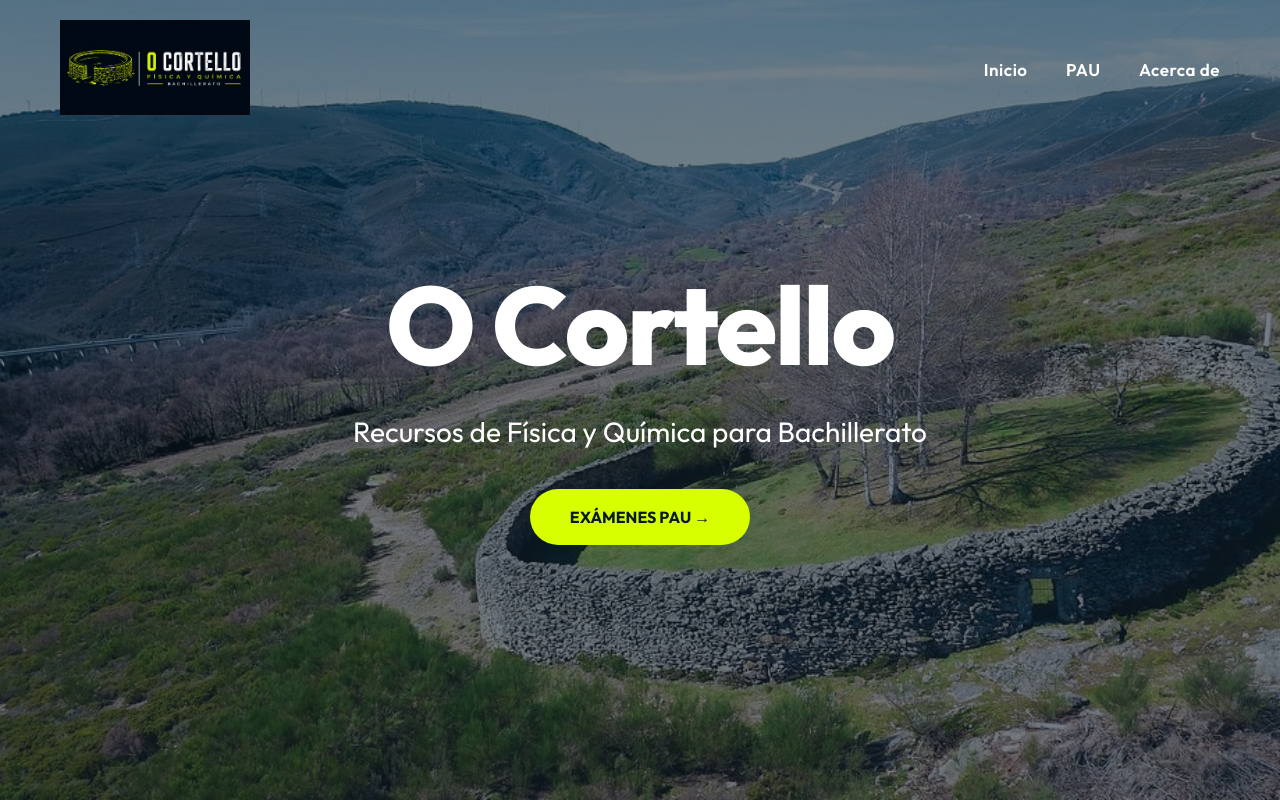
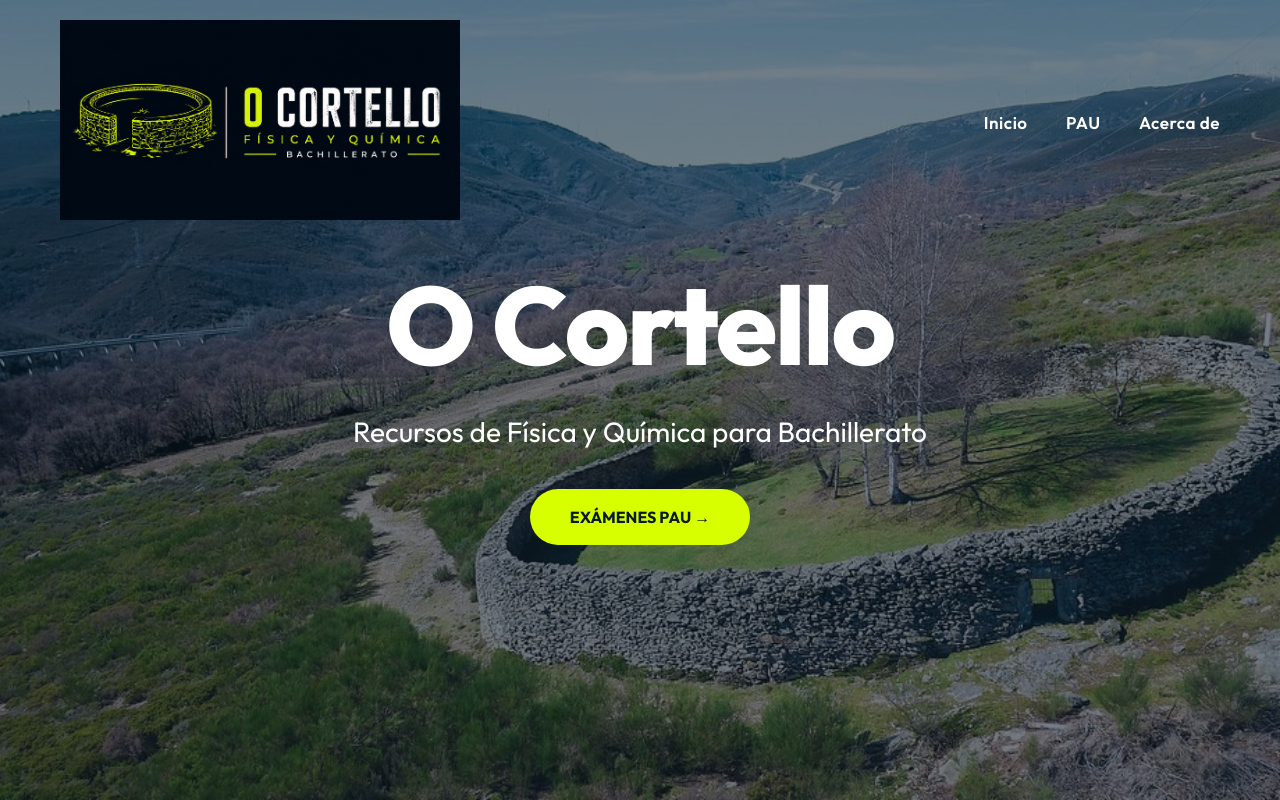
Before and after one commit to isralubian/ocortello, a plain HTML site: page index.html in a window 1280 px wide. Drawn offline with Linux system fonts and the light colour scheme.

Commit message:
algun cambio en logo

```diff
--- a/css/estilos.css
+++ b/css/estilos.css
@@ -32,7 +32,7 @@ header{
 
 .logo img{
 
-    height:95px;
+    height: 200px;
 
 }
 
```
